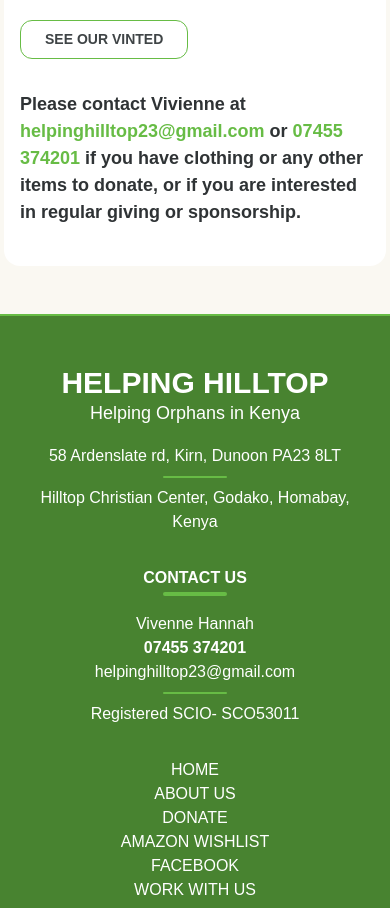
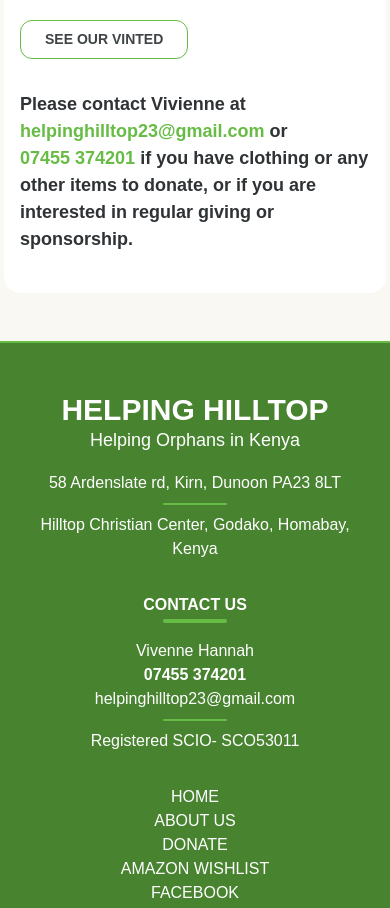
Before and after one commit to tonyhaunschmidt/helping_hilltop, a Next.js app: page /donate in a window 390 px wide. Shown: the part 1300-2208 px from the top of the page. Built offline with nearby package versions, Linux system fonts and the light colour scheme.

Commit message:
phone number no-wrap

```diff
--- a/src/app/donate/page.js
+++ b/src/app/donate/page.js
@@ -85,7 +85,7 @@
               </a>{" "}
               or{" "}
               <a
-                className="hover:text-light_green text-logo_green ease-in-out duration-300 transition-all"
+                className="hover:text-light_green whitespace-nowrap text-logo_green ease-in-out duration-300 transition-all"
                 href="tel:+07455374201"
               >
                 07455 374201
--- a/src/app/work_with_us/page.js
+++ b/src/app/work_with_us/page.js
@@ -75,7 +75,7 @@
               </a>{" "}
               or{" "}
               <a
-                className="hover:text-light_green text-logo_green ease-in-out duration-300 transition-all"
+                className="hover:text-light_green whitespace-nowrap text-logo_green ease-in-out duration-300 transition-all"
                 href="tel:+07455374201"
               >
                 07455 374201
```
